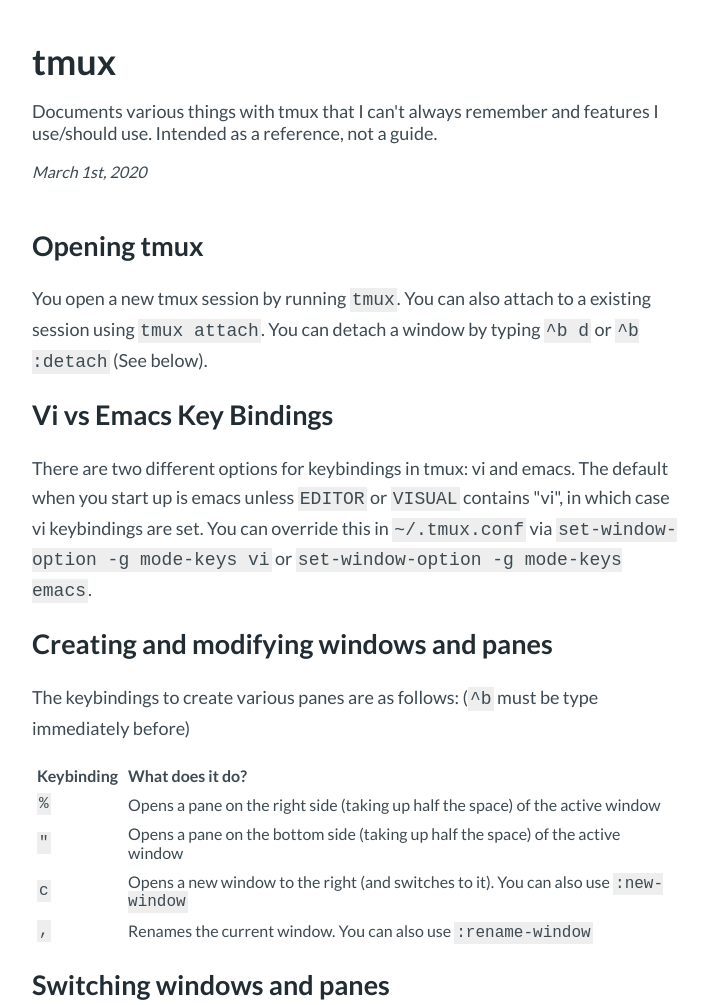
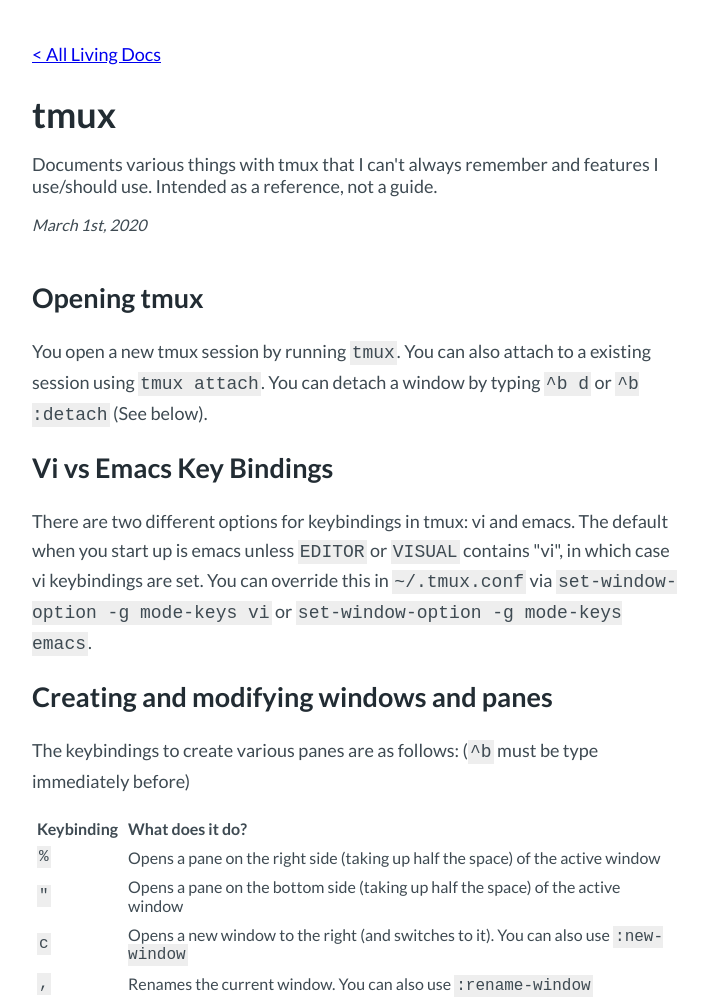
Before and after one commit to dylngg/living, a plain HTML site: page tmux/index.html in a window 1280 px wide. Shown: the top 1005 px of the page, without its empty margins (283-991 px from the left). Drawn offline with Linux system fonts and the light colour scheme.

Commit message:
Point a link to the living docs homepage in each document

```diff
--- a/tmux/index.html
+++ b/tmux/index.html
@@ -9,6 +9,7 @@
         <link rel="stylesheet" href="../resources/css/extra.css">
     </head>
     <body>
+        <a href="../index.html">&lt; All Living Docs</a>
         <section class="main">
             <section class="intro">
                 <h1>tmux</h1>
```
Also changed, not shown: tools/header.html (+1 -0 lines).
